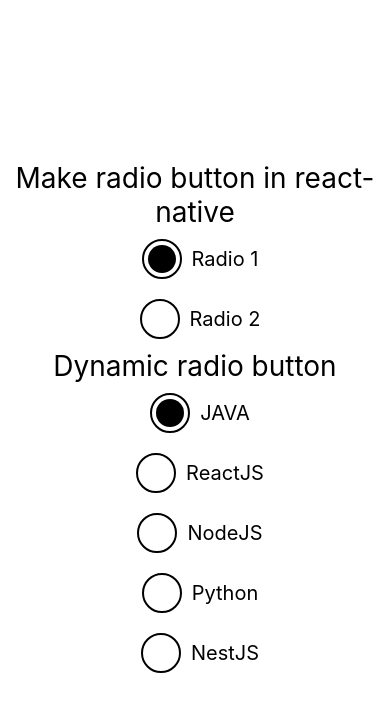
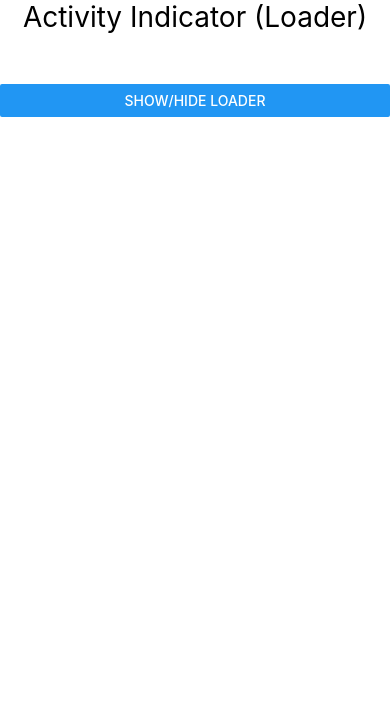
Before and after one commit to muhammadmairajj/react-native-simple-form, a React Native app: screen / in a window 390 px wide. Shown: the top 712 px of the page. Built offline with nearby package versions, Linux system fonts and the light colour scheme.

Commit message:
Activity Indicator --> Loader

```diff
--- a/App.js
+++ b/App.js
@@ -1,91 +1,24 @@
-import React, {useState} from 'react';
-import {View, Text, StyleSheet, TouchableHighlight} from 'react-native';
+import React, { useState } from 'react';
+import {View, Text, ActivityIndicator, Button} from 'react-native';
 
 function App() {
-  const [selectedRadioBtn, setSelectedRadioBtn] = useState(1);
+  const [show, setShow] = useState('');
 
-  const skills = [
-    {id: 1, name: 'JAVA'},
-    {id: 2, name: 'ReactJS'},
-    {id: 3, name: 'NodeJS'},
-    {id: 4, name: 'Python'},
-    {id: 5, name: 'NestJS'},
-  ];
+  const display = () => {
+    setShow(!show);
 
+  }
   return (
-    <View style={styles.main}>
-      <Text style={{fontSize: 28, textAlign: 'center'}}>
-        Make radio button in react-native
+    <View>
+      <Text style={{fontSize: 28, color: 'black', textAlign: 'center'}}>
+        Activity Indicator (Loader)
       </Text>
-
-      <TouchableHighlight onPress={() => setSelectedRadioBtn(1)}>
-        <View style={styles.radioWrapper}>
-          <View style={styles.radio}>
-            {selectedRadioBtn === 1 ? (
-              <View style={styles.radioBg}></View>
-            ) : null}
-          </View>
-          <Text style={styles.radioText}>Radio 1</Text>
-        </View>
-      </TouchableHighlight>
-      <TouchableHighlight onPress={() => setSelectedRadioBtn(2)}>
-        <View style={styles.radioWrapper}>
-          <View style={styles.radio}>
-            {selectedRadioBtn === 2 ? (
-              <View style={styles.radioBg}></View>
-            ) : null}
-          </View>
-          <Text style={styles.radioText}>Radio 2</Text>
-        </View>
-      </TouchableHighlight>
-
-      <Text style={{fontSize: 28, color: 'black'}}>Dynamic radio button</Text>
-      {skills.map(skill => (
-        <TouchableHighlight
-          onPress={() => setSelectedRadioBtn(skill.id)}
-          key={skill.id}>
-          <View style={styles.radioWrapper}>
-            <View style={styles.radio}>
-              {selectedRadioBtn === skill.id ? (
-                <View style={styles.radioBg}></View>
-              ) : null}
-            </View>
-            <Text style={styles.radioText}>{skill.name}</Text>
-          </View>
-        </TouchableHighlight>
-      ))}
+      <View style={{marginTop: 50}}>
+      {show ? <ActivityIndicator size={70} color={'green'} /> : null}
+      <Button title='SHOW/HIDE LOADER' onPress={display} />
+      </View>
     </View>
   );
 }
 
-const styles = StyleSheet.create({
-  main: {
-    flex: 1,
-    alignItems: 'center',
-    justifyContent: 'center',
-  },
-  radio: {
-    height: 40,
-    width: 40,
-    borderColor: 'black',
-    borderWidth: 2,
-    borderRadius: 20,
-    margin: 10,
-  },
-  radioWrapper: {
-    flexDirection: 'row',
-    alignItems: 'center',
-  },
-  radioText: {
-    fontSize: 20,
-  },
-  radioBg: {
-    backgroundColor: 'black',
-    height: 28,
-    width: 28,
-    borderRadius: 20,
-    margin: 4,
-  },
-});
-
 export default App;
```
Also changed, not shown: App.txt.
